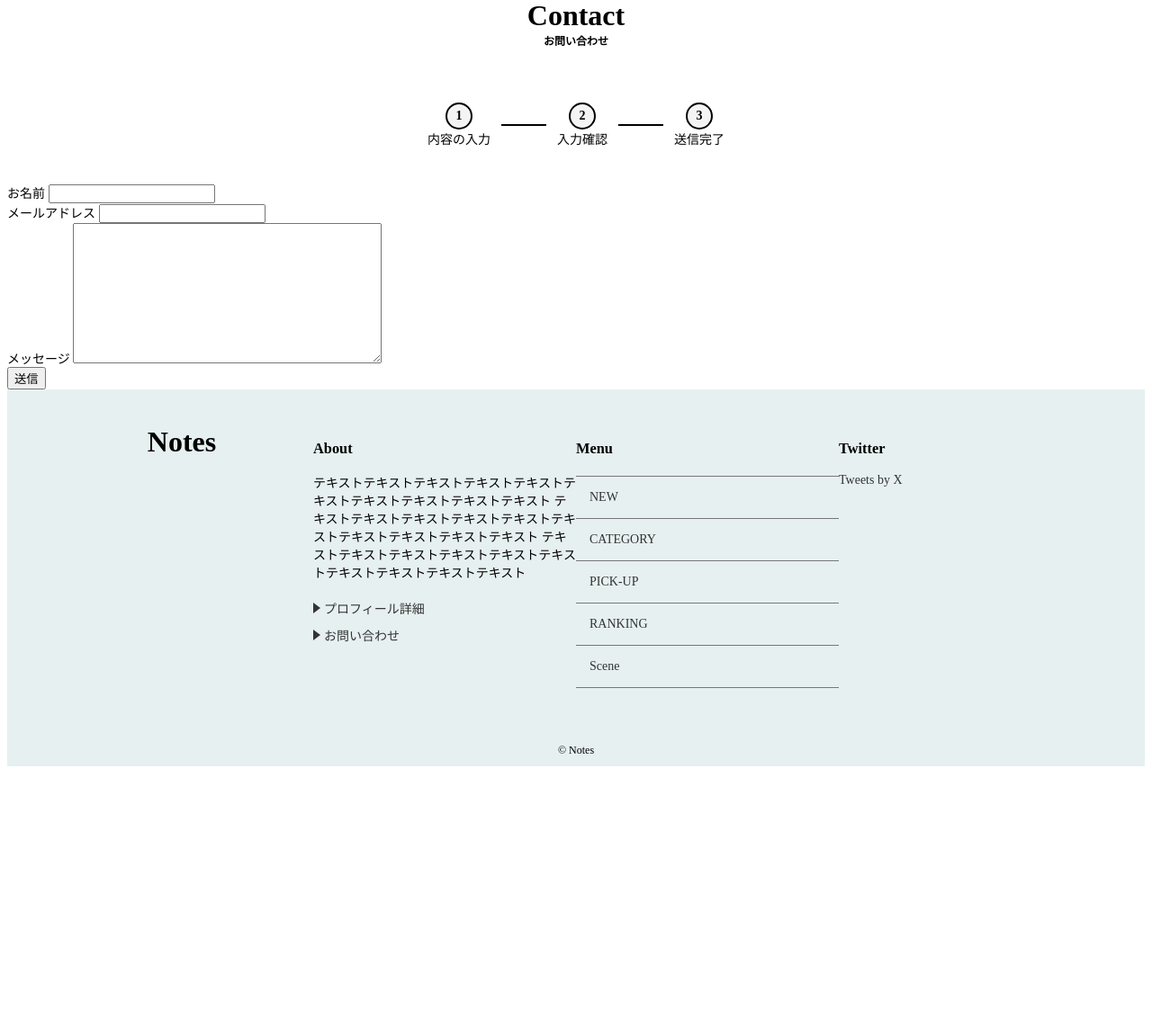
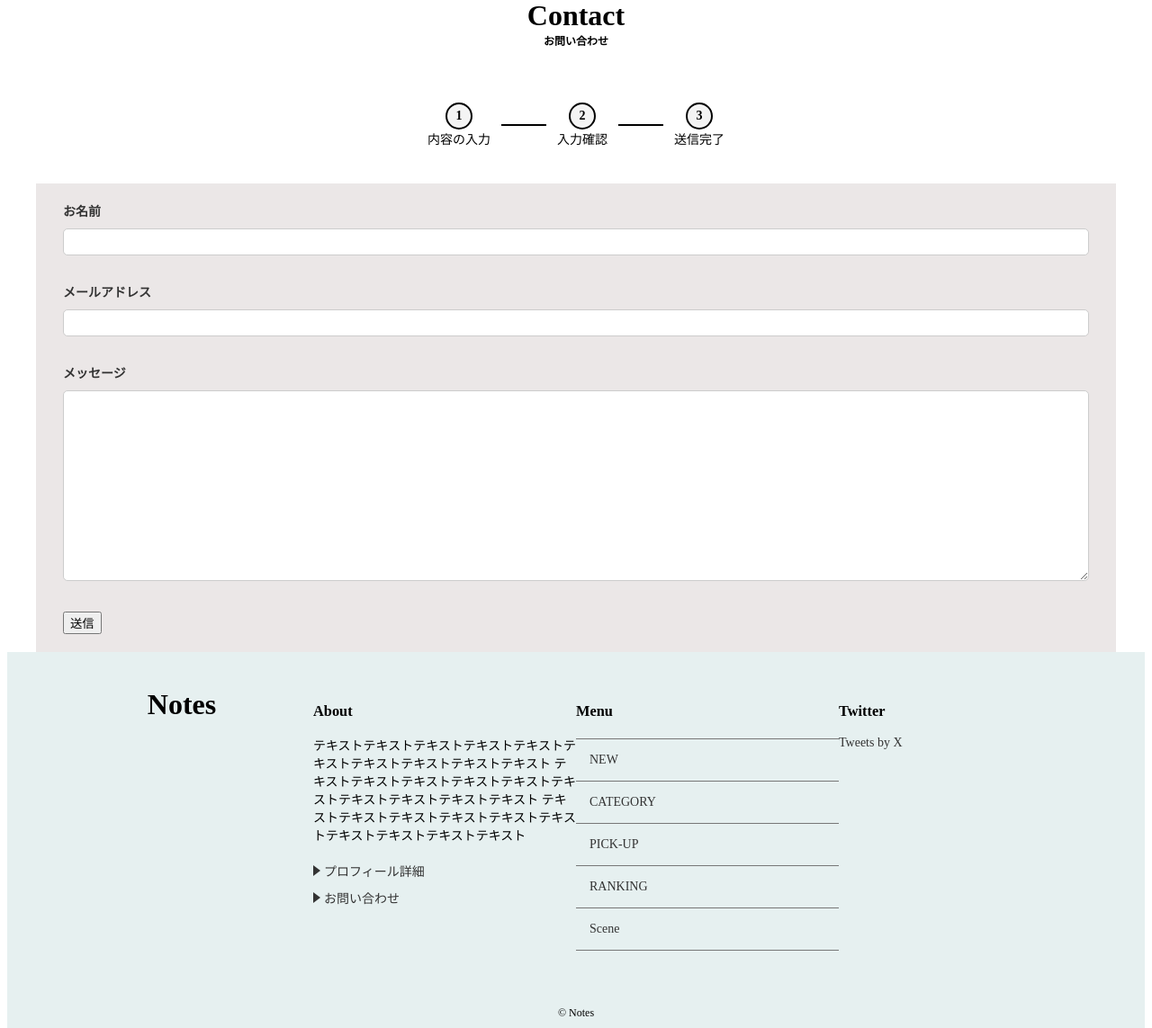
Before and after one commit to SushiRocket/django, a Django app: page /contact/ in a window 1280 px wide. Shown: the part 223-1366 px from the top of the page at 90% size. Before the commit the page ends 1075 px from the top, so only its background shows below. Run offline with Django 5.2, Linux system fonts and the light colour scheme; some libraries are stand-ins or nearby versions.

Commit message:
contact_formの上部cssを更新

```diff
--- a/project4/notes/static/notes/css/contact_form.css
+++ b/project4/notes/static/notes/css/contact_form.css
@@ -1,4 +1,4 @@
-/*について
+/*contact-topについて
 ------------------------------------------*/
 .contact-top-container {
     padding-bottom: 40px;
@@ -46,3 +46,37 @@
   height: 2px;
   background-color: #000;
 }
+/*contact-formについて
+------------------------------------------*/
+.contact-form-container {
+    padding: 20px 30px;
+    background-color: #EBE7E7;
+}
+.form-group {
+    margin-bottom: 30px;
+}
+input {
+    height: 30px;
+    width: 100%;
+    padding: 10px;
+    font-size: 1rem;
+    border: 1px solid #ccc;
+    border-radius: 5px;
+    box-sizing: border-box;
+    transition: border-color 0.3s ease, box-shadow 0.3s ease;
+}
+textarea {
+    width: 100%;
+    padding: 10px;
+    font-size: 1rem;
+    border: 1px solid #ccc;
+    border-radius: 5px;
+    box-sizing: border-box;
+    transition: border-color 0.3s ease, box-shadow 0.3s ease;
+}
+label {
+    font-weight: bold;
+    margin-bottom: 10px;
+    display: block;
+    color: #333;
+}
--- a/project4/notes/templates/notes/contact_form.html
+++ b/project4/notes/templates/notes/contact_form.html
@@ -27,7 +27,7 @@
         <p>送信完了</p>
     </div>
 </div>
-
+<div class="contact-form-container wrapper">
     <form action="" method="POST">
         {% csrf_token %}
         {{ form.non_field_errors }}
@@ -40,4 +40,5 @@
         {% endfor %}
         <button type="submit" class="btn btn-dark">送信</button>
     </form>
+    </div>
 {% endblock %}
```
Lines whose indentation alone changed are shown as unchanged.
